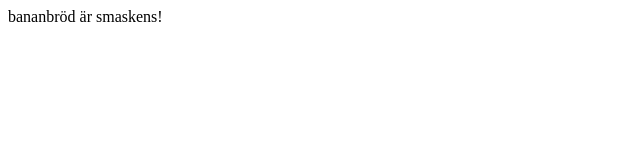
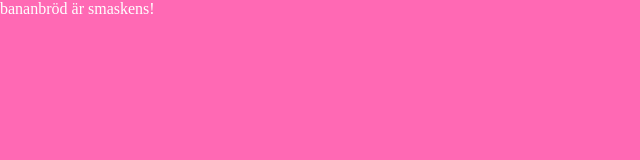
Before and after one commit to ludvig241/hello-git, a plain HTML site: page index.html in a window 1280 px wide. Shown: the whole page, without its empty margins (0-640 px from the left). Drawn offline with Linux system fonts and the light colour scheme.

Commit message:
add some color

```diff
--- a/index.html
+++ b/index.html
@@ -5,6 +5,8 @@
     <meta http-equiv="X-UA-Compatible" content="IE=edge" />
     <meta name="viewport" content="width=device-width, initial-scale=1.0" />
     <title>Document</title>
+    <link rel="stylesheet" href="styles/reset.css" />
+    <link rel="stylesheet" href="styles/styles.css" />
   </head>
   <body>
     bananbröd är smaskens!
--- /dev/null
+++ b/styles/reset.css
@@ -0,0 +1,3 @@
+body {
+  margin: 0;
+}
--- /dev/null
+++ b/styles/styles.css
@@ -0,0 +1,4 @@
+body {
+  background-color: hotpink;
+  color: white;
+}
```
